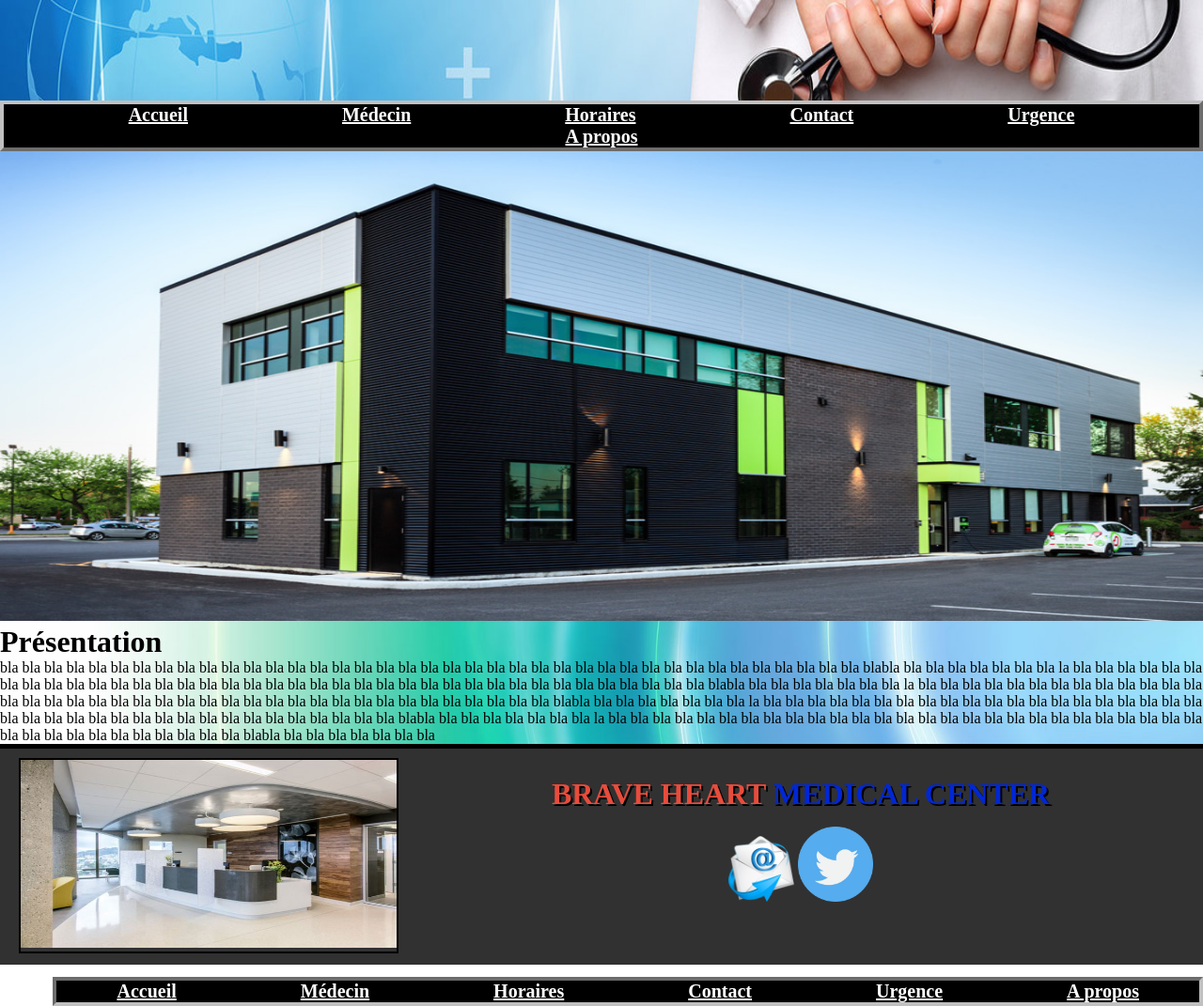
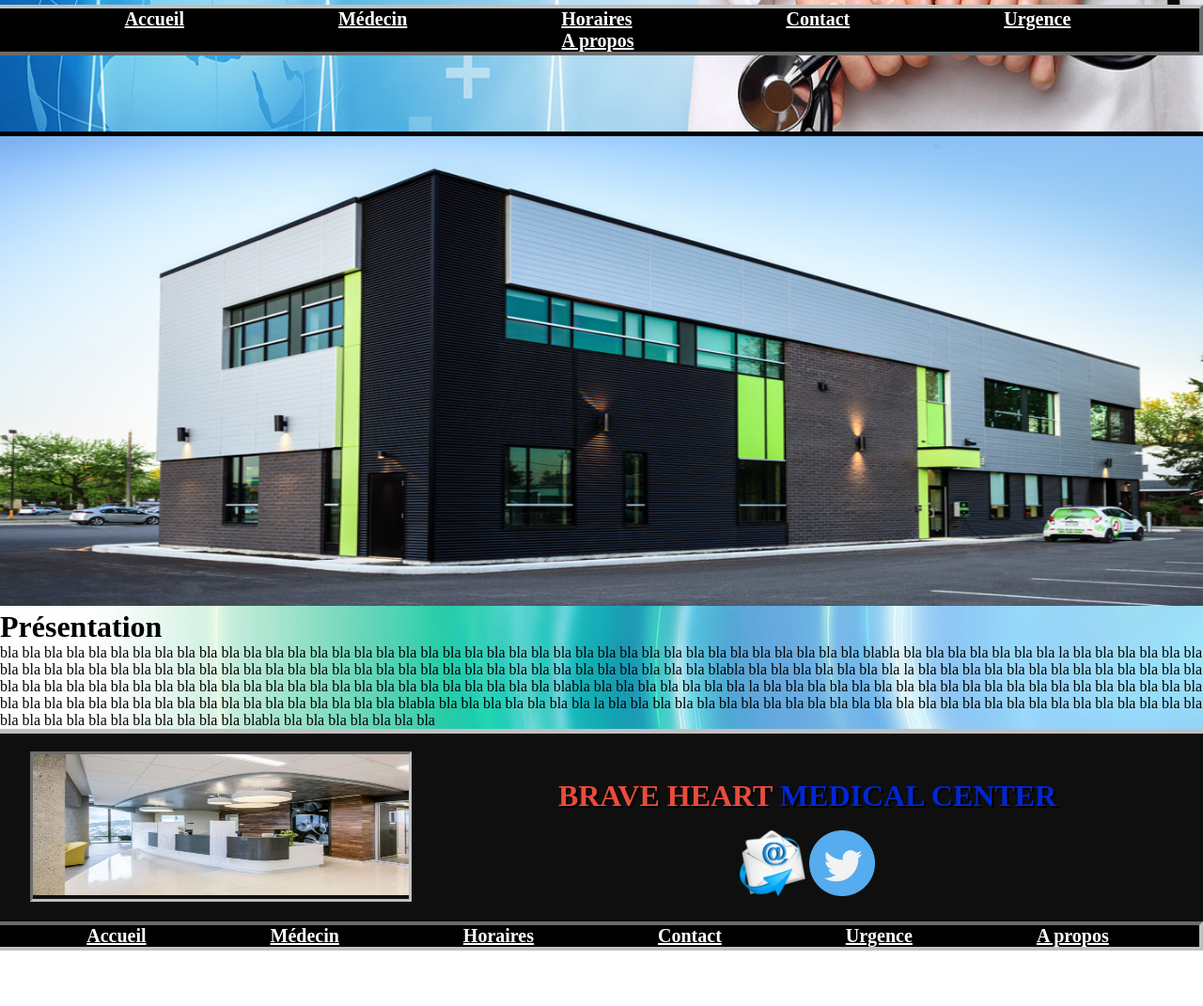
Before and after one commit to Gyumao/medical-center-site, a plain HTML site: page index.html in a window 1280 px wide. Shown: the part 160-1231 px from the top of the page at 94% size. After the commit the page ends 1172 px from the top, so only its background shows below. Drawn offline with Linux system fonts and the light colour scheme.

Commit message:
modification header and footer, border and menu

```diff
--- a/index.html
+++ b/index.html
@@ -63,7 +63,7 @@
     <footer>
         <aside class="image-footer"><!--images footer-->
             <figure>
-                <img src="Images/image-accueil.jpg" alt="images présentation" width="400" height="200"
+                <img src="Images/image-accueil.jpg" alt="images présentation" width="400" height="150"
             </figure>
         </aside>
 
@@ -76,7 +76,7 @@
 				<img src="Images/mail3.png" alt="mail" width="70" height="70" ></a>
 
 			<a href="https://twitter.com/" title="mon twitter" target="_blank">
-				<img src="Images/twitter.png" alt="twitter" width="80" height="80"></a>
+				<img src="Images/twitter.png" alt="twitter" width="70" height="70"></a>
         </section>
 
         <section><!--Menu Buttom-->
--- a/style.css
+++ b/style.css
@@ -21,18 +21,18 @@ header
 
 header h1
 {
-    padding-top:  120px;
+    padding-top:  7rem;
     text-shadow: 1px 1px black;
 }
 
 header nav
 {
     float: right;
-    margin-top: 110px;
+    margin-top: 1rem;
     text-align: center;
     background-color: black;
-    border: 4px solid silver;
-    border-style: outset;
+    border: 4px outset silver;
+    width: 100%;
 }
 
 header nav ul li
@@ -42,7 +42,6 @@ header nav ul li
     font-weight: bold;
     padding: 0 5rem 0 5rem;
     display: inline-block;
-
 }
 
 header a
@@ -63,14 +62,14 @@ main
 footer
 {
     height: 230px;
-    background-color: rgb(49, 49, 49);
-    border-top: 5px solid black;
+    background-color: rgb(15, 15, 15);
+    border-top: 5px solid silver;
 }
 
 footer h1
 {
     text-align: center;
-    margin: 30px 0 0 0;
+    margin: 1.5em 0 0 0;
     text-shadow: 2px 2px black;
 }
 
@@ -78,15 +77,14 @@ footer nav
 {
     float: right;
     text-align: center;
-    margin-top: 25px;
+    margin-top: 1.3rem;
     background-color: black;
-    border: 4px solid silver;
-    border-style: inset;
+    border: 4px inset silver;
+    width: 100%;
 }
 
 footer nav ul li
 {
-    border: solid 1px  whit;
     background-color: black;
     font-weight: bold;
     padding: 0 4rem 0 4rem;
@@ -95,7 +93,8 @@ footer nav ul li
 
 footer a
 {
-    color: white; font-size: 20px;
+    color: white;
+    font-size: 20px;
 }
 
 /*===========================CLASS==============================*/
@@ -118,14 +117,14 @@ footer a
 
 .image-footer
 {
-    border: 2px solid black;
+    border: 3px inset silver;
     float: left;
-    margin: 10px 0 0 20px;
+    margin: 1.2rem 0 0 2rem;
 }
 
 .contact
 {
     text-align: center;
-    margin-top: 1rem;
+    margin-top: 1.1rem;
 }
 /*============================PAGE-MEDECIN======================*/
```
